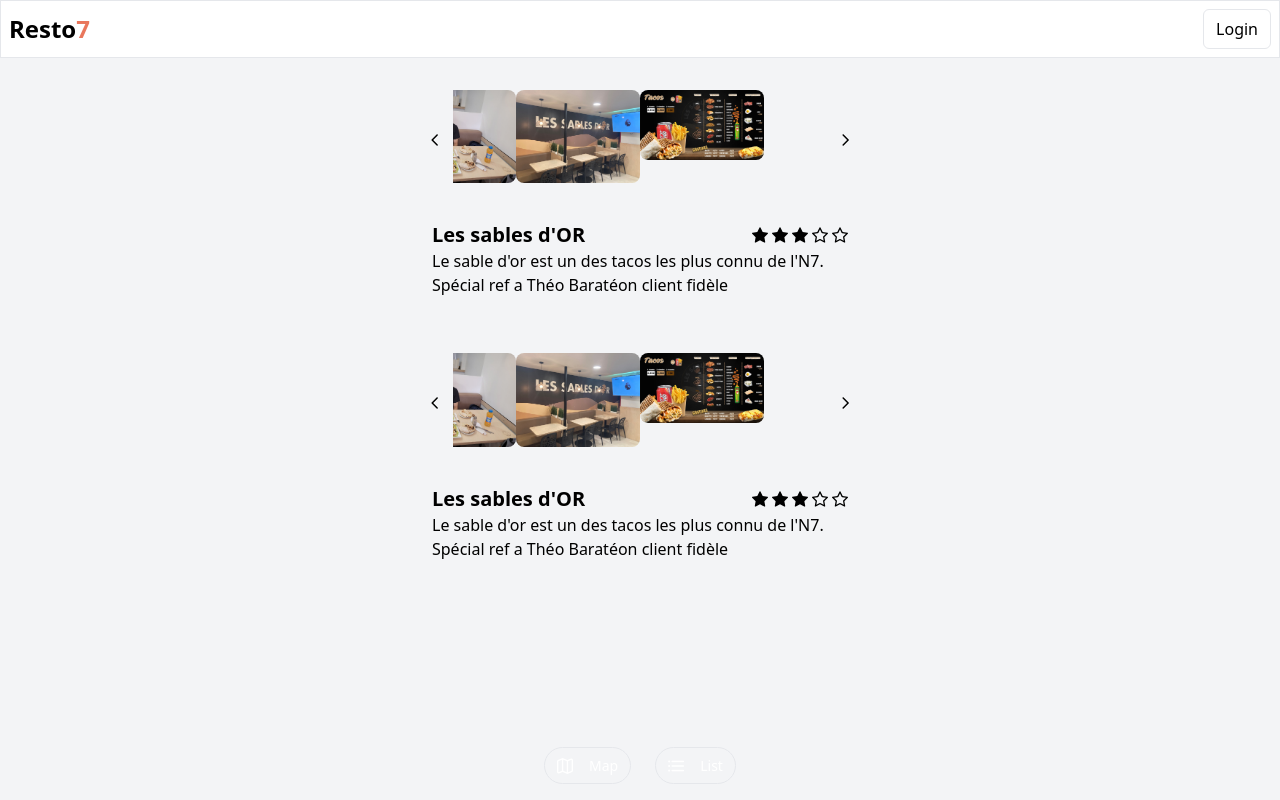
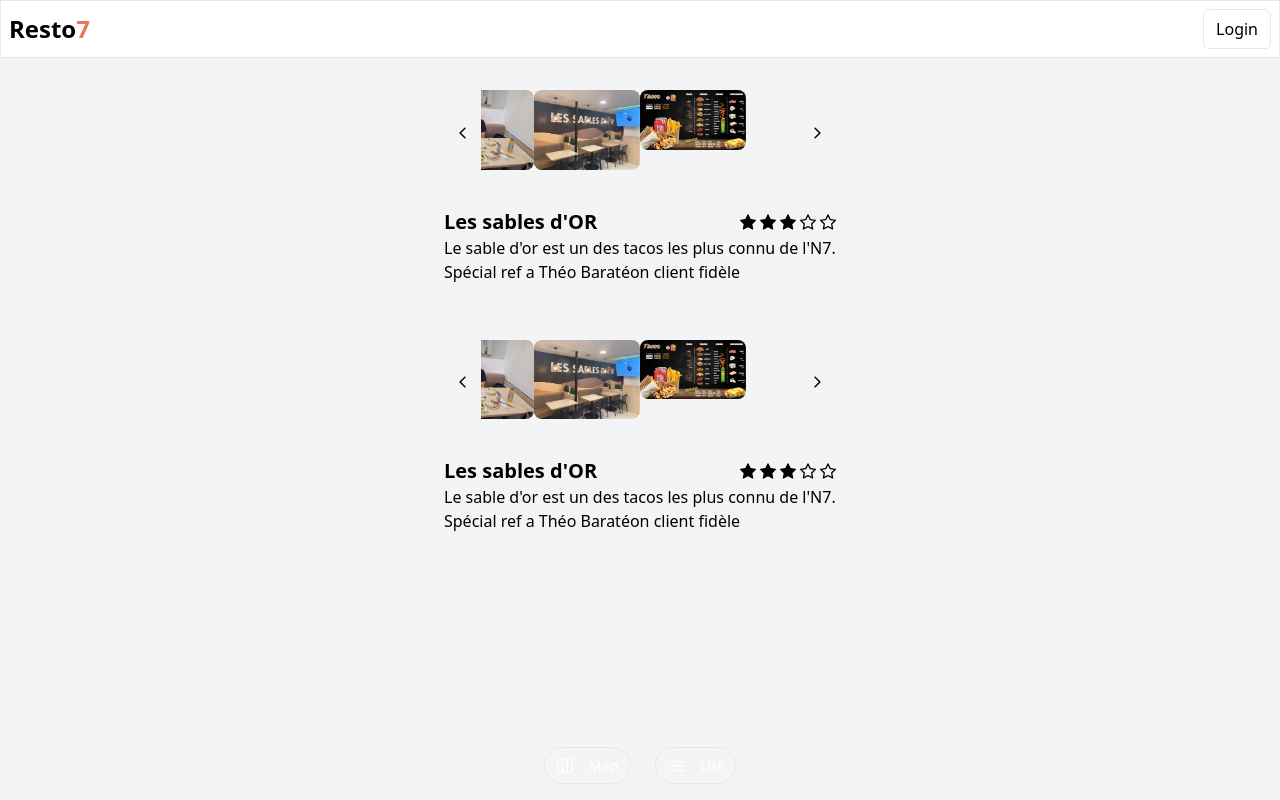
Before and after one commit to TitouanPastor/restos7, a Vue app in the folder frontend/: page / in a window 1280 px wide. Built offline with nearby package versions, Linux system fonts and the light colour scheme; what tailwindcss-primeui would draw is missing.

Commit message:
some changes

```diff
--- a/frontend/src/components/Post/ImagesPost.vue
+++ b/frontend/src/components/Post/ImagesPost.vue
@@ -1,13 +1,27 @@
 <template>
     <div class="flex justify-center">
-        <Carousel :numVisible="3" :numScroll="3" :responsiveOptions="responsiveOptions" :value="images" circular
-            :autoplayInterval="3000">
+        <!-- Carousel -->
+        <Carousel
+            :numVisible="3"
+            :numScroll="3"
+            :showNavigators="showNavigators"
+            :responsiveOptions="responsiveOptions"
+            :value="images"
+            circular
+            :autoplayInterval="3000"
+        >
+            <!-- Template pour les images -->
             <template #item="slotProps">
                 <div>
                     <div>
                         <div>
-                            <Image :src="slotProps.data.image" :alt="slotProps.data.name"
-                                class="rounded-lg overflow-hidden" preview />
+                            <!-- Image avec bords arrondis -->
+                            <Image
+                                :src="slotProps.data.image"
+                                :alt="slotProps.data.name"
+                                class="rounded-lg overflow-hidden"
+                                preview
+                            />
                         </div>
                     </div>
                 </div>
@@ -17,7 +31,7 @@
 </template>
 
 <script setup>
-import { ref } from 'vue';
+import { ref, onMounted } from 'vue';
 import Carousel from 'primevue/carousel';
 import Image from 'primevue/image';
 
@@ -51,6 +65,27 @@
     }
 ]);
 
+// Variable pour contrôler la visibilité des navigators
+const showNavigators = ref(false);
+
+// Lors du montage, ajuster la visibilité des navigators selon la taille de l'écran
+onMounted(() => {
+    // Si la fenêtre a une largeur supérieure ou égale à 1024px (taille 'lg' de Tailwind)
+    const checkWindowSize = () => {
+        showNavigators.value = window.innerWidth >= 1024; // 'lg' corresponds to 1024px in Tailwind
+    };
+
+    // Vérifie la taille actuelle de la fenêtre
+    checkWindowSize();
+
+    // Écoute les changements de redimensionnement de la fenêtre pour ajuster
+    window.addEventListener('resize', checkWindowSize);
+
+    // Nettoyage lors de la destruction du composant
+    return () => {
+        window.removeEventListener('resize', checkWindowSize);
+    };
+});
 </script>
 
 <style lang="css">
--- a/frontend/src/components/Post/Post.vue
+++ b/frontend/src/components/Post/Post.vue
@@ -1,10 +1,10 @@
 <template>
     <div class="flex flex-col">
         <div class="flex items-center justify-center">
-            <div class="w-full max-w-md">
+            <div class="w-full max-w-md px-7">
                 <Images />
                 <router-link to="/details" title="see details">
-                    <div class="px-4">
+                    <div >
                         <Header />
                         <Footer />
                     </div>
```
